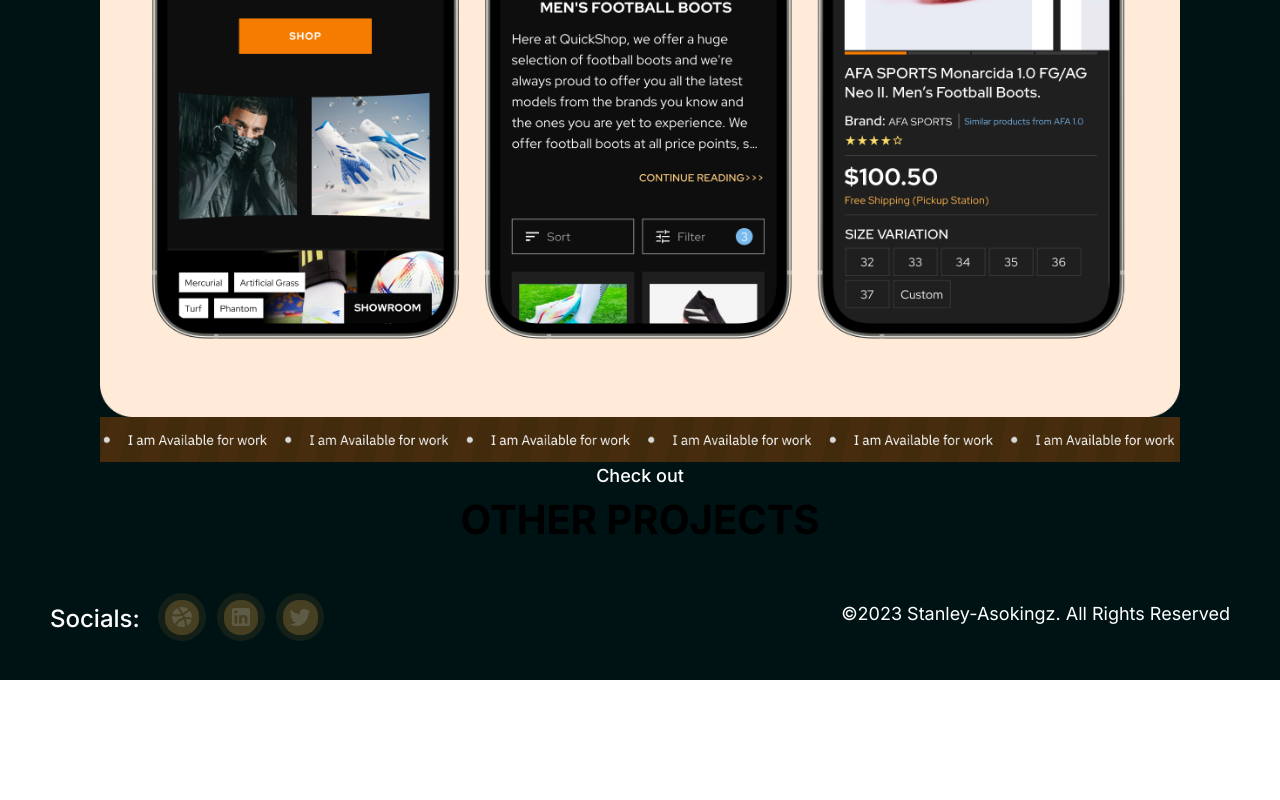
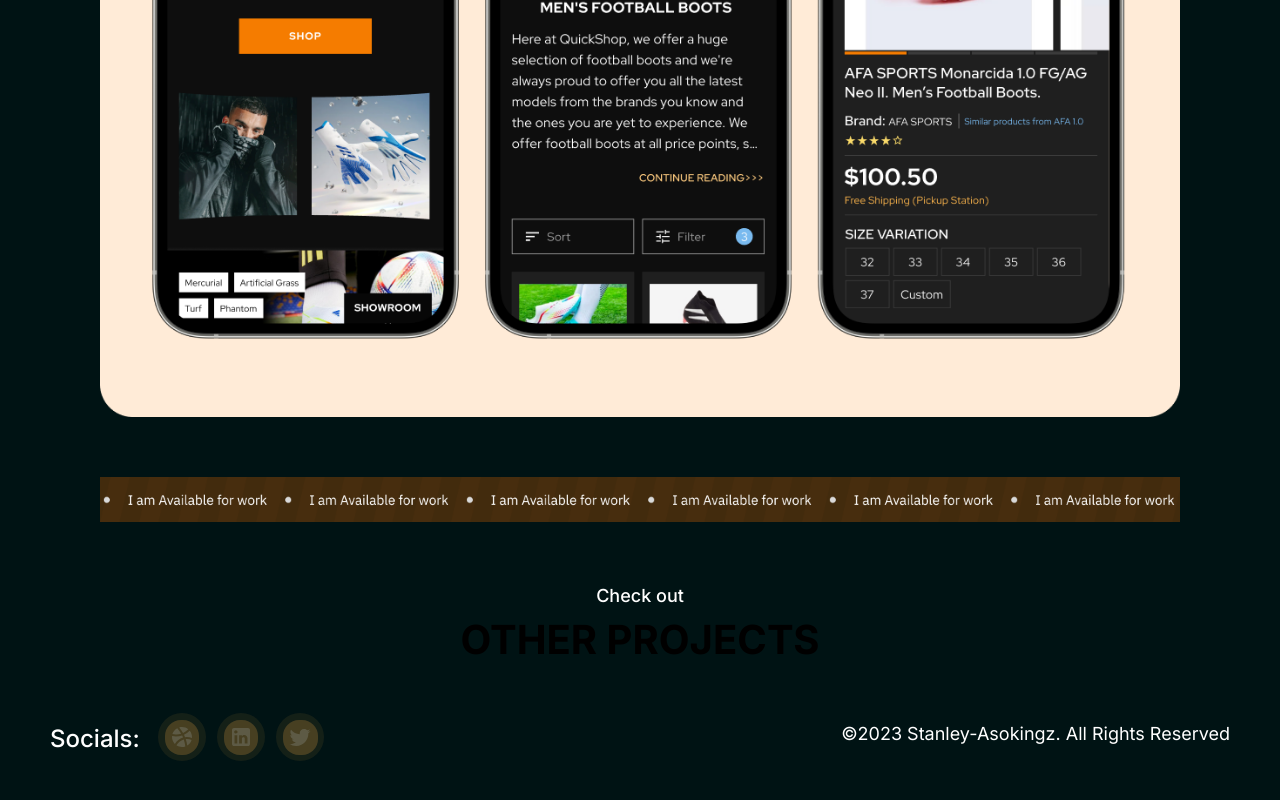
Before and after one commit to Maxwell011/portfolio-design, a Next.js app: page /Quickshop in a window 1280 px wide. Shown: the part 3752-4552 px from the top of the page. Before the commit the page ends 4432 px from the top, so only its background shows below. Built offline with nearby package versions, Linux system fonts and the light colour scheme.

Commit message:
Update Quickshop page layout

```diff
--- a/src/app/Quickshop/page.tsx
+++ b/src/app/Quickshop/page.tsx
@@ -83,7 +83,7 @@ export default function QuickShop() {
           alt="Mobile screen image"
           className=""
         />
-        <div className="">
+        <div className="my-[60px]">
           <Available />
         </div>
         <h3 className="text-lg font-medium text-white">Check out</h3>
```
